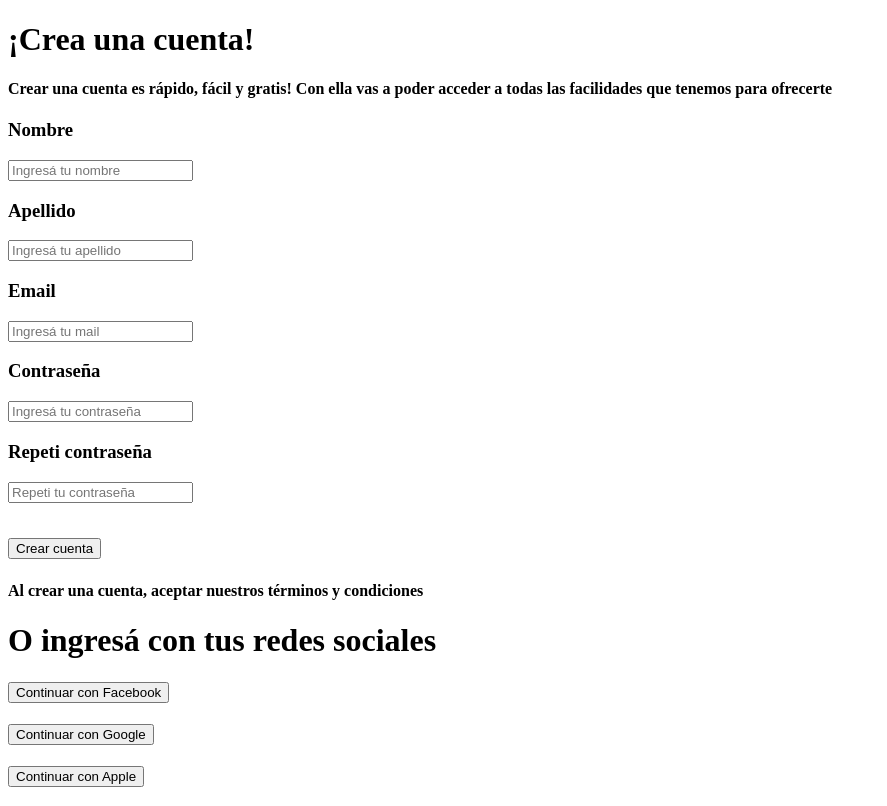
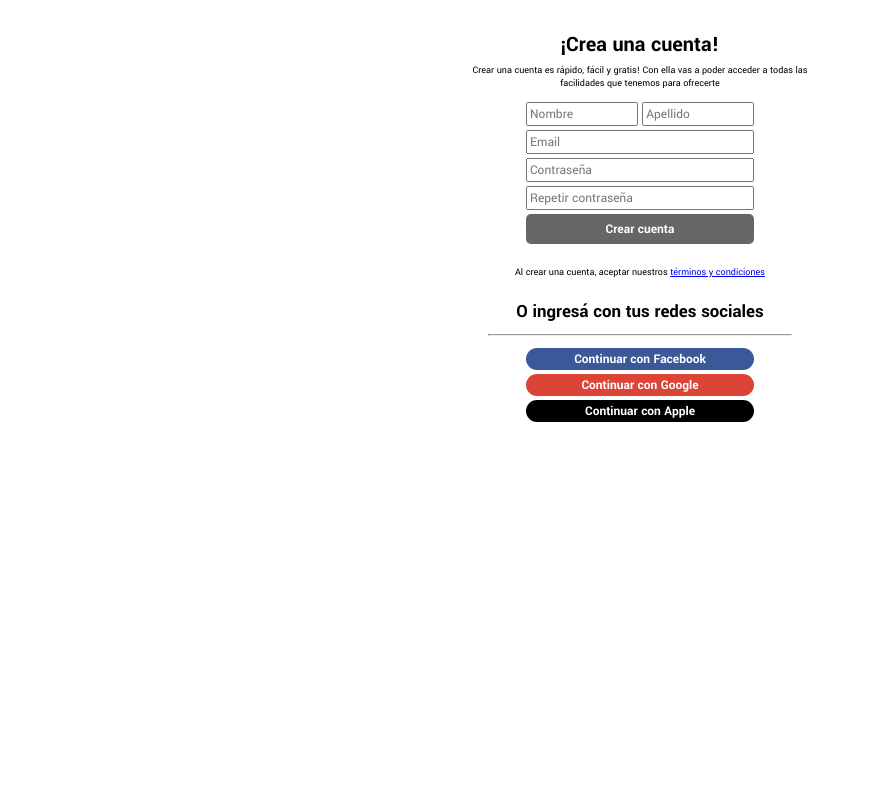
Before and after one commit to ramoncarafi/grupo_1_digitalSound, a website: page views/registro.html in a window 1280 px wide. Shown: the whole page, without its empty margins (0-887 px from the left). Drawn offline with Linux system fonts and the light colour scheme.

Commit message:
Cambios en registro.html y css

```diff
--- a/public/css/login-styles.css
+++ b/public/css/login-styles.css
@@ -14,6 +14,11 @@ body {
 
 h2 {
     font-size: 22px;
+    margin-bottom: 5px;
+}
+
+.legend {
+    font-size: 10px
 }
 
 .login-block {
@@ -44,6 +49,18 @@ div.control-formulario input,button{
     width: 60%;
 }
 
+.control-formulario--name-surname{
+    display: flex;
+    width:60%;
+    margin: auto;
+    justify-content: space-between;
+}
+
+div.control-formulario--name-surname input{
+    margin: 2px 0px;
+    width: 49%;
+}
+
 .button {
     border: none;
     border-radius: 15px;
@@ -57,6 +74,7 @@ div.control-formulario input,button{
 .button--submit {
     background-color: #666;
     border-radius: 5px;
+    height: 30px;
 }
 
 .button--facebook {
--- a/views/registro.html
+++ b/views/registro.html
@@ -3,30 +3,41 @@
     <head>
         <meta charset="UTF-8">
         <meta name="viewport" content="width=device-width, initial-scale=1.0">
-        <title>Log In</title>
-        <!-- <link rel="stylesheet" href="/css/styles.css"> -->
+        <title>Registro</title>
+        <link rel="stylesheet" href="/css/login-styles.css">
+        <link rel="preconnect" href="https://fonts.googleapis.com">
+        <link rel="preconnect" href="https://fonts.gstatic.com" crossorigin>
+        <link href="https://fonts.googleapis.com/css2?family=Yantramanav:wght@100;300;400;500;700;900&display=swap" rel="stylesheet">
     </head>
     <body>
-        <div>
-            <h1>¡Crea una cuenta!</h1>
-            <h4>Crear una cuenta es rápido, fácil y gratis! Con ella vas a poder acceder a todas las facilidades que tenemos para ofrecerte</h4>
-            <h3>Nombre</h3>
-                <input placeholder="Ingresá tu nombre" >
-            <h3>Apellido</h3>
-                <input placeholder="Ingresá tu apellido" >
-            <h3>Email</h3>
-                <input placeholder="Ingresá tu mail" >
-            <h3>Contraseña</h3>
-                <input placeholder="Ingresá tu contraseña" >
-            <h3>Repeti contraseña</h3>
-                <input placeholder="Repeti tu contraseña" >
-            <h1><button>Crear cuenta</button></h1>
-        </div>
-        <div>
-            <h4>Al crear una cuenta, aceptar nuestros términos y condiciones</h4>
-            <h1>O ingresá con tus redes sociales</h1>
-            <h3><button>Continuar con Facebook</button></h3>
-            <h3><button>Continuar con Google</button></h3>
-            <h3><button>Continuar con Apple</button></h3>
+        <div class="login-block">
+            <h2>¡Crea una cuenta!</h2>
+            <p class="legend">Crear una cuenta es rápido, fácil y gratis! Con ella vas a poder acceder a todas las facilidades que tenemos para ofrecerte</p>
+            <form action="#" method="GET" class="form-ingreso">
+                <div class="control-formulario control-formulario--name-surname">
+                    <input placeholder="Nombre">
+                    <input placeholder="Apellido">
+                </div>
+                <div class="control-formulario">
+                    <input placeholder="Email">
+                </div>
+                <div class="control-formulario">
+                    <input placeholder="Contraseña">
+                </div>
+                <div class="control-formulario">
+                    <input placeholder="Repetir contraseña">
+                </div>
+                <button type="submit" class="button button--submit">Crear cuenta</button>
+                </form>
+            </div>
+        <p class="legend">Al crear una cuenta, aceptar nuestros <a href=#>términos y condiciones</a></p>
+        <div class="login-block">
+            <h3>O ingresá con tus redes sociales</h3>
+            <hr>
+            <div class="social-networks">
+                <button class="button button--facebook">Continuar con Facebook</button>
+                <button class="button button--google">Continuar con Google</button>
+                <button class="button button--apple">Continuar con Apple</button>
+            </div>
         </div>
     </body>
```
Also changed, not shown: views/login.html (+2 -2 lines).
